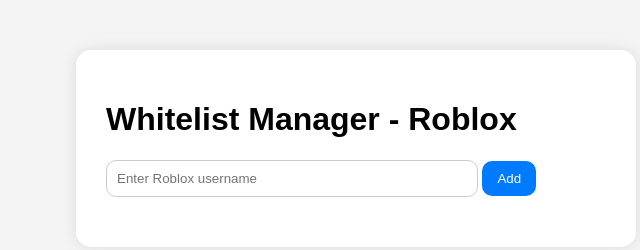
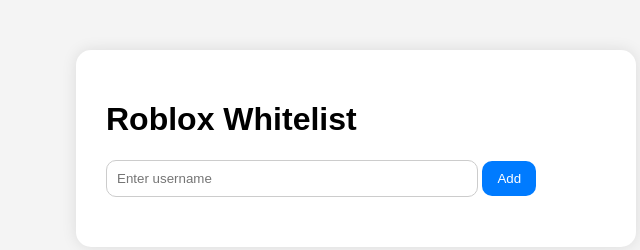
Before and after one commit to Re5gw/whitelist-manager, a plain HTML site: page index.html in a window 1280 px wide. Shown: the whole page, without its empty margins (284-924 px from the left). Drawn offline with Linux system fonts and the light colour scheme.

Commit message:
Update index.html

```diff
--- a/index.html
+++ b/index.html
@@ -1,15 +1,14 @@
 <!DOCTYPE html>
-<html lang="en">
+<html>
 <head>
   <meta charset="UTF-8" />
-  <meta name="viewport" content="width=device-width, initial-scale=1.0"/>
-  <title>Roblox Whitelist Manager</title>
-  <link rel="stylesheet" href="style.css"/>
+  <title>Roblox Whitelist</title>
+  <link rel="stylesheet" href="style.css" />
 </head>
 <body>
   <div class="container">
-    <h1>Whitelist Manager - Roblox</h1>
-    <input type="text" id="usernameInput" placeholder="Enter Roblox username">
+    <h1>Roblox Whitelist</h1>
+    <input type="text" id="usernameInput" placeholder="Enter username">
     <button onclick="addUsername()">Add</button>
     <ul id="userList"></ul>
   </div>
```
